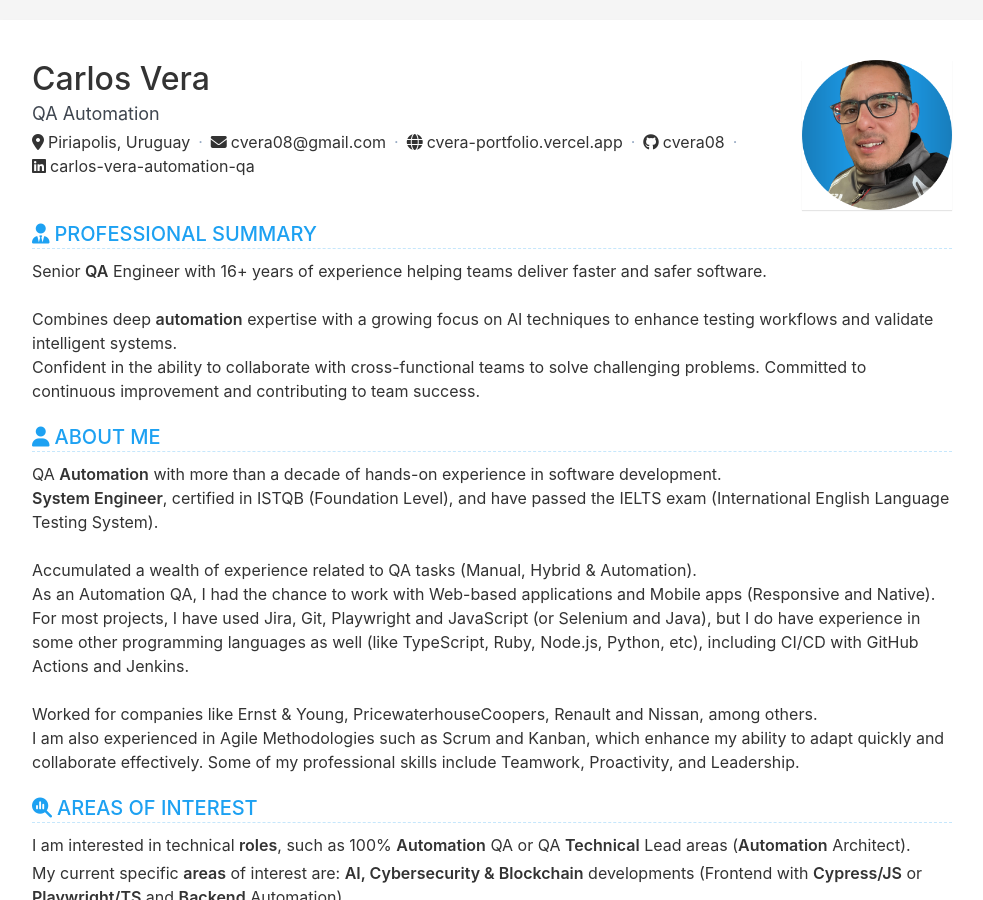
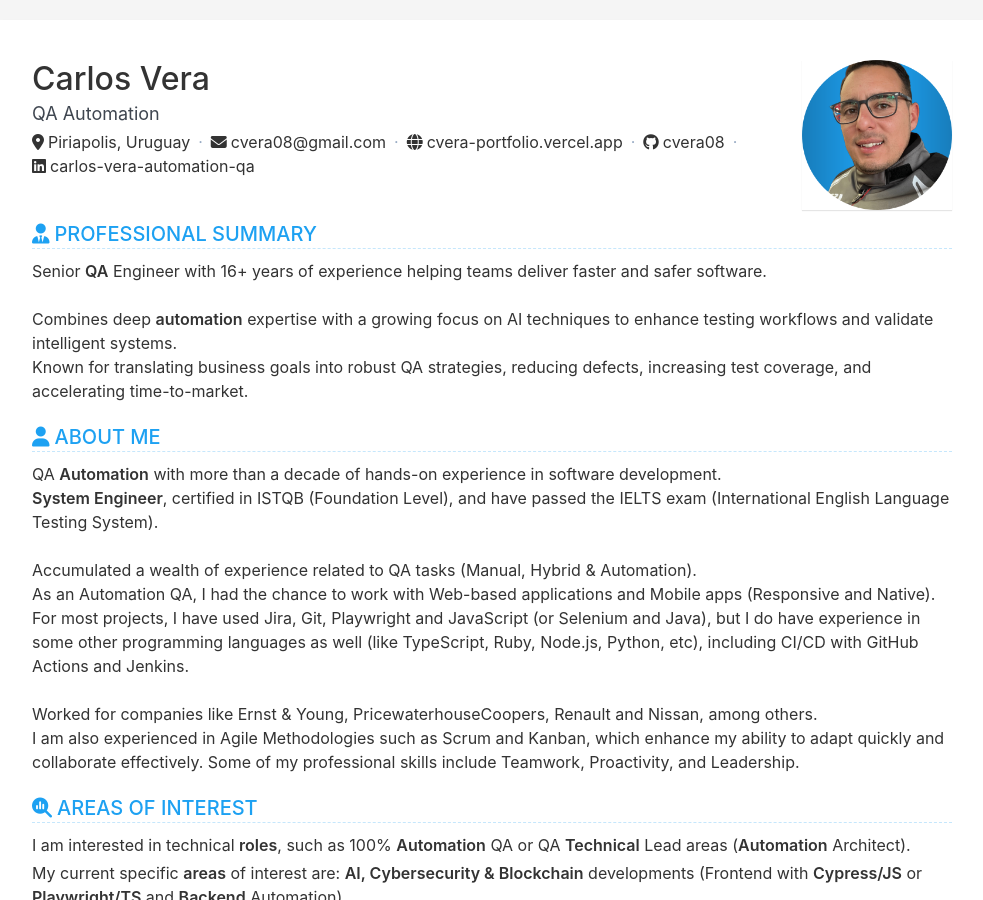
Before and after one commit to cvera08/full-resume, a Jekyll site: the page built from index.html, in a window 1280 px wide and 900 px high. Shown: the whole window, without its empty margins (148-1131 px from the left). Built offline with Jekyll 4.4.1, drawn with Linux system fonts in a browser that asks for light colours.

Commit message:
feat: professional summary change - third paragraph

```diff
--- a/_data/data.yml
+++ b/_data/data.yml
@@ -27,7 +27,7 @@ profile:
     Senior **QA** Engineer with 16+ years of experience helping teams deliver faster and safer software.
     <br>
     Combines deep **automation** expertise with a growing focus on AI techniques to enhance testing workflows and validate intelligent systems.
-    Confident in the ability to collaborate with cross-functional teams to solve challenging problems. Committed to continuous improvement and contributing to team success.
+    Known for translating business goals into robust QA strategies, reducing defects, increasing test coverage, and accelerating time-to-market.
 
 evaluation:
   show: true
```
